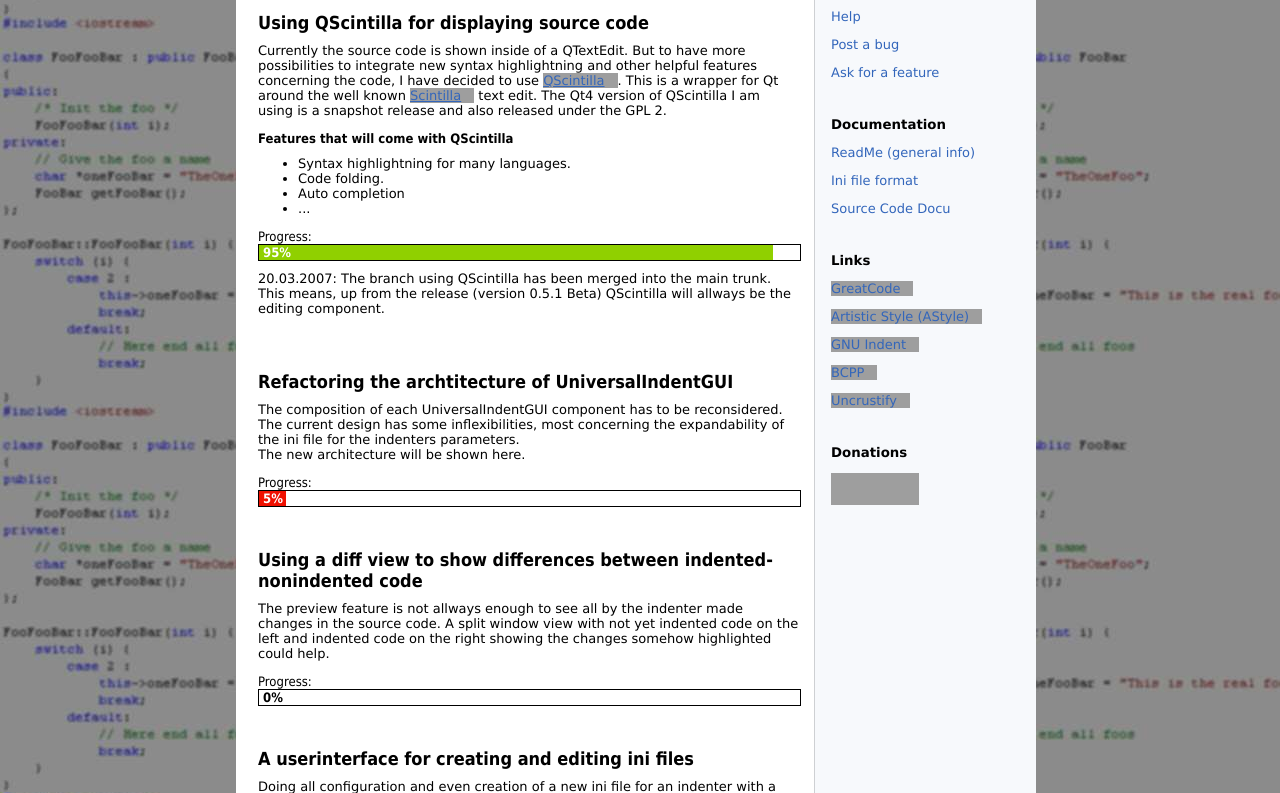
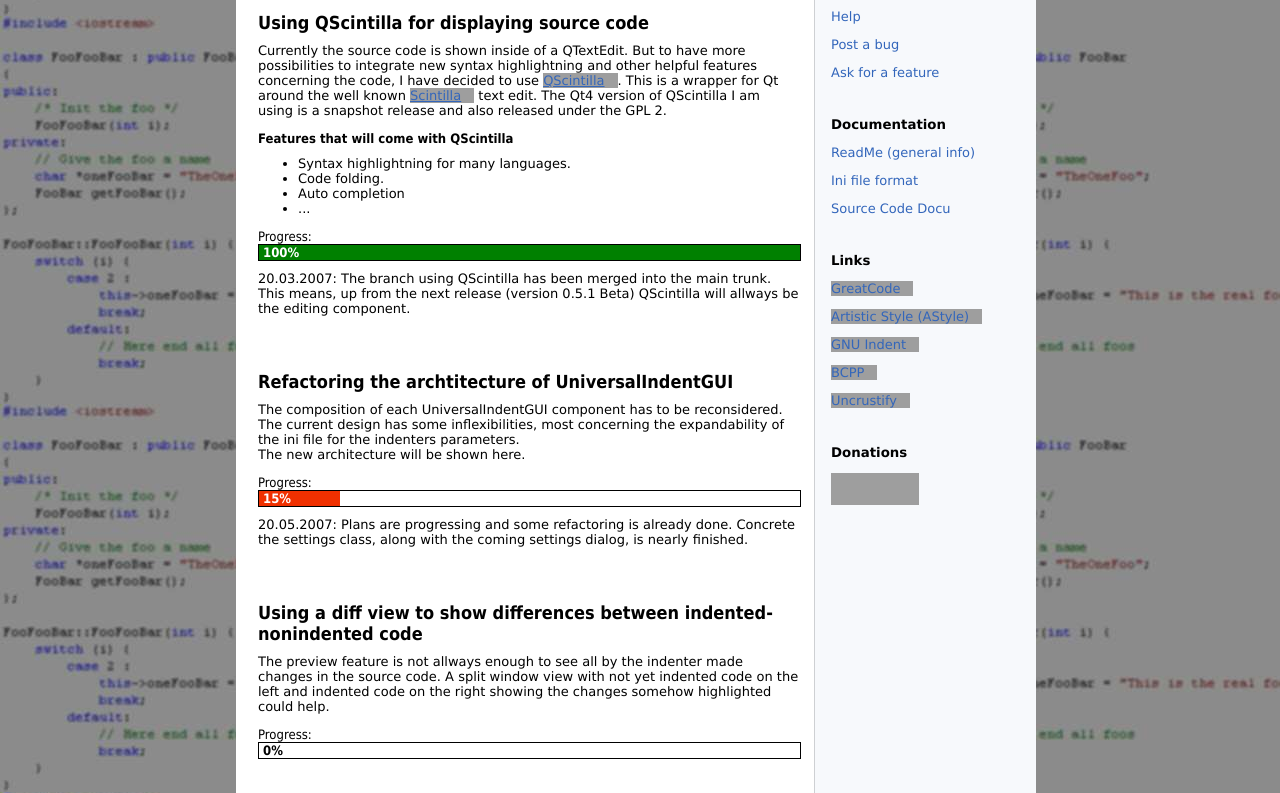
Before and after one commit to yuhaoth/univsalindent, a PHP site: page /development.php in a window 1280 px wide. Shown: the part 372-1165 px from the top of the page. Run offline with PHP 8.4, Linux system fonts and the light colour scheme; grey boxes are pictures that could not be loaded.

Commit message:
Updated the development state and announced next release.

```diff
--- a/website/development.php
+++ b/website/development.php
@@ -56,10 +56,10 @@
                 </p>
                 <span>Progress:</span>
                 <div id="progressframe">
-                    <div id="progress" class="p95">&nbsp;95%</div>
+                    <div id="progress" class="p100">&nbsp;100%</div>
                 </div>
                 <p>20.03.2007: The branch using QScintilla has been merged into the main trunk. This means, up from the
-                release (version 0.5.1 Beta) QScintilla will allways be the editing component.</p>
+                next release (version 0.5.1 Beta) QScintilla will allways be the editing component.</p>
                 <br><br>
 
                 <h2>Refactoring the archtitecture of UniversalIndentGUI</h2>
@@ -71,8 +71,10 @@
                 </p>
                 <span>Progress:</span>
                 <div id="progressframe">
-                    <div id="progress" class="p5">&nbsp;5%</div>
+                    <div id="progress" class="p15">&nbsp;15%</div>
                 </div>
+                <p>20.05.2007: Plans are progressing and some refactoring is already done. Concrete
+                the settings class, along with the coming settings dialog, is nearly finished.</p>
                 <br><br>
 
                 <h2>Using a diff view to show differences between indented-nonindented code</h2>
--- a/website/index.php
+++ b/website/index.php
@@ -26,6 +26,10 @@
                    preview to directly see how the selected formatting option affects the source code.</p>
 				<br>
 				<h2>News</h2>
+
+				<h3>2007-05-30 Next release coming soon</h3>
+				<p>Developing has speed up again and a new release can be expected soon. Refactoring
+                the code architecture consumes more time than I thought. Good code needs time.</p>
 
 				<h3>2007-04-15 Summerlike weather against development ;-)</h3>
 				<p>Looking out of my window I can see a clearly blue sky and sunshine. So I look out of the
```
